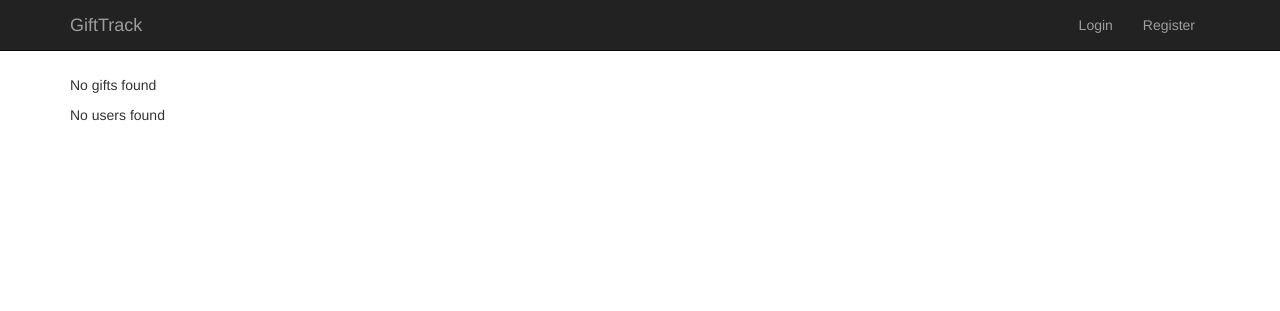
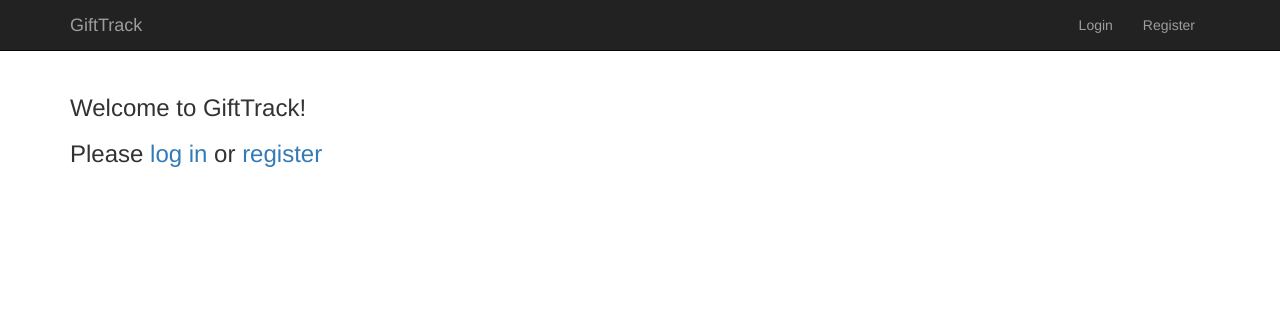
Before and after one commit to erictempleton1/gifttrack, a Django app: page / in a window 1280 px wide. Shown: the top 311 px of the page. Run offline with Django 3.2, Linux system fonts and the light colour scheme; data that the repository does not hold is empty; some libraries are stand-ins or nearby versions.

Commit message:
updating index page

```diff
--- a/gifttrack/templates/gifttrack/index.html
+++ b/gifttrack/templates/gifttrack/index.html
@@ -4,33 +4,14 @@ Gifttrack Home
 {% endblock %}
 
 {% block body %}
-{% if messages %}
-<ul class="messages">
-    {% for message in messages %}
-        <li{% if message.tags %} class="{{ message.tags }}" {% endif %}>{{ message }}</li>
-    {% endfor %}
-</ul>
-{% endif %}
-
-{% if all_gifts %}
-    <ul>
-        {% for gift in all_gifts %}
-            <li>{{ gift.gift_desc }}</li>
-            <li>{{ gift.gift_from }}</li>
-            <li>{{ gift.gift_notes }}</li>
-        {% endfor %}
-    </ul>
+{% if request.user.is_authenticated %}
+    <h3>Hello, {{ request.user.username }}</h3>
 {% else %}
-    <p>No gifts found</p>
-{% endif %}
-
-{% if all_users %}
-    <ul>
-        {% for user in all_users %}
-            <li>{{ user.email }}</li>
-        {% endfor %}
-    </ul>
-{% else %}
-    <p>No users found</p>
+    <p>
+        <h3>Welcome to GiftTrack!</h3>
+    </p>
+    <p>
+       <h3>Please <a href="/login">log in</a> or <a href="/register">register</a></h3>
+    </p>
 {% endif %}
 {% endblock %}
```
